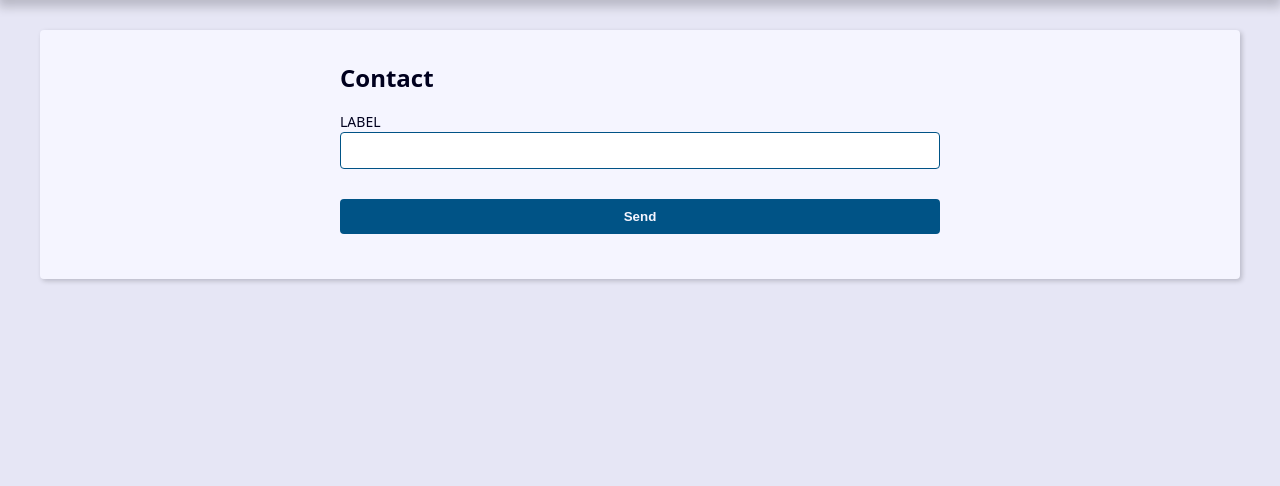
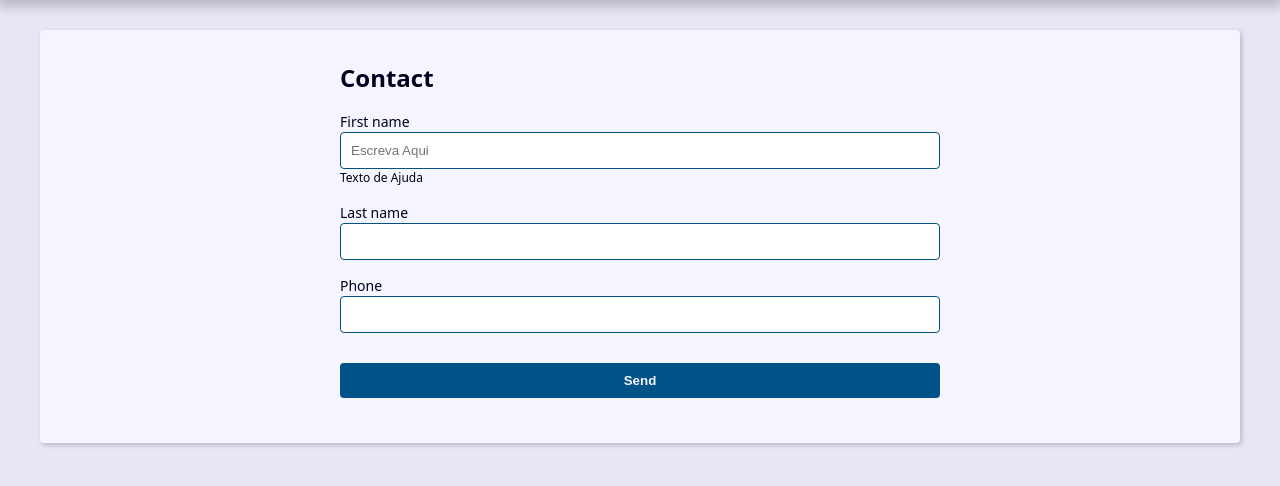
Before and after one commit to davi-muniiz/project_agenda, a Django app: page /contact/create/ in a window 1280 px wide. Shown: the part 239-725 px from the top of the page. Run offline with Django 5.2, Linux system fonts and the light colour scheme.

Commit message:
Primeira validação; help-text, alterar atributos de HTML usando forms Django

```diff
--- /dev/null
+++ b/contact/forms.py
@@ -0,0 +1,51 @@
+from django import forms
+from django.core.exceptions import ValidationError
+
+from . import models
+
+class ContactForm(forms.ModelForm):
+
+    first_name = forms.CharField(               # Altera e/ou coloca campos no HTML do forms (DJANGO).
+        widget= forms.TextInput(
+            attrs={
+                'placeholder': 'Escreva Aqui',
+            }
+        ),
+        help_text="Texto de Ajuda"
+    )
+
+
+
+    class Meta:
+        model = models.Contact
+        fields = ('first_name', 'last_name', 'phone',)
+        # widgets = {
+        #     'first_name': forms.TextInput(
+        #         attrs={
+        #             'placeholder': 'Escreva aqui',
+        #         }
+        #     )
+        # }
+
+    def clean(self):
+        cleaned_data = self.cleaned_data
+
+        # self.add_error(
+        #     'first_name', ValidationError(
+        #         'Mensagem de Erro', code='invalid'
+        #     )
+        # )
+
+        return super().clean()
+
+    def clean_first_name(self):
+        first_name = self.cleaned_data.get('first_name')
+
+        if first_name is int or float:                  # Validação
+            self.add_error(
+                'first_name', ValidationError(
+                    'Somente letras.', code='invalid'
+                )
+            )
+
+        return first_name
--- a/contact/templates/contact/create.html
+++ b/contact/templates/contact/create.html
@@ -12,12 +12,23 @@
     >
 
       {% csrf_token %}
+
       {% comment %} IMPORTANTISSIMO PARA PROTEÇÃO DE DADOS E CONTRA HACKING DO SITE! {% endcomment %}
-      <div class="form-content">
-        <div class="form-group">
-          <label for="id_first_name">LABEL</label>
-          <input type="text" name="first_name" maxlength="255" id="id_first_name">
-        </div>
+        <div class="form-content">
+
+
+        {%for field in form%}
+          <div class="form-group">
+            <label for="{{field.id_for_label}}">{{field.label}}</label>
+            {{field}}
+
+            {{field.errors}}
+
+            {%if field.help_text%}
+              <p class='help-text'>{{field.help_text}}</p>
+            {%endif%}
+          </div>
+        {%endfor%}
       </div>
 
       <div class="form-content">
--- a/contact/views/contact_forms.py
+++ b/contact/views/contact_forms.py
@@ -2,13 +2,27 @@ from django.shortcuts import render, get_object_or_404, redirect
 from django.db.models import Q
 from contact.models import Contact
 from django.core.paginator import Paginator
+from django import forms
+from django.core.exceptions import ValidationError
+from contact.forms import ContactForm
 # from django.http import Http404
 # Create your views here.
 
 def create(request):
-    post = request.POST.get('first_name')
+    if request.method == 'POST':
+        context = {
+        'title': 'Create',
+        'form': ContactForm(request.POST)
+        }
+        return render(
+            request,
+            'contact/create.html',
+            context,
+            )
+
     context = {
-
+        'title': 'Create',
+        'form': ContactForm()
     }
     return render(
         request,
```
